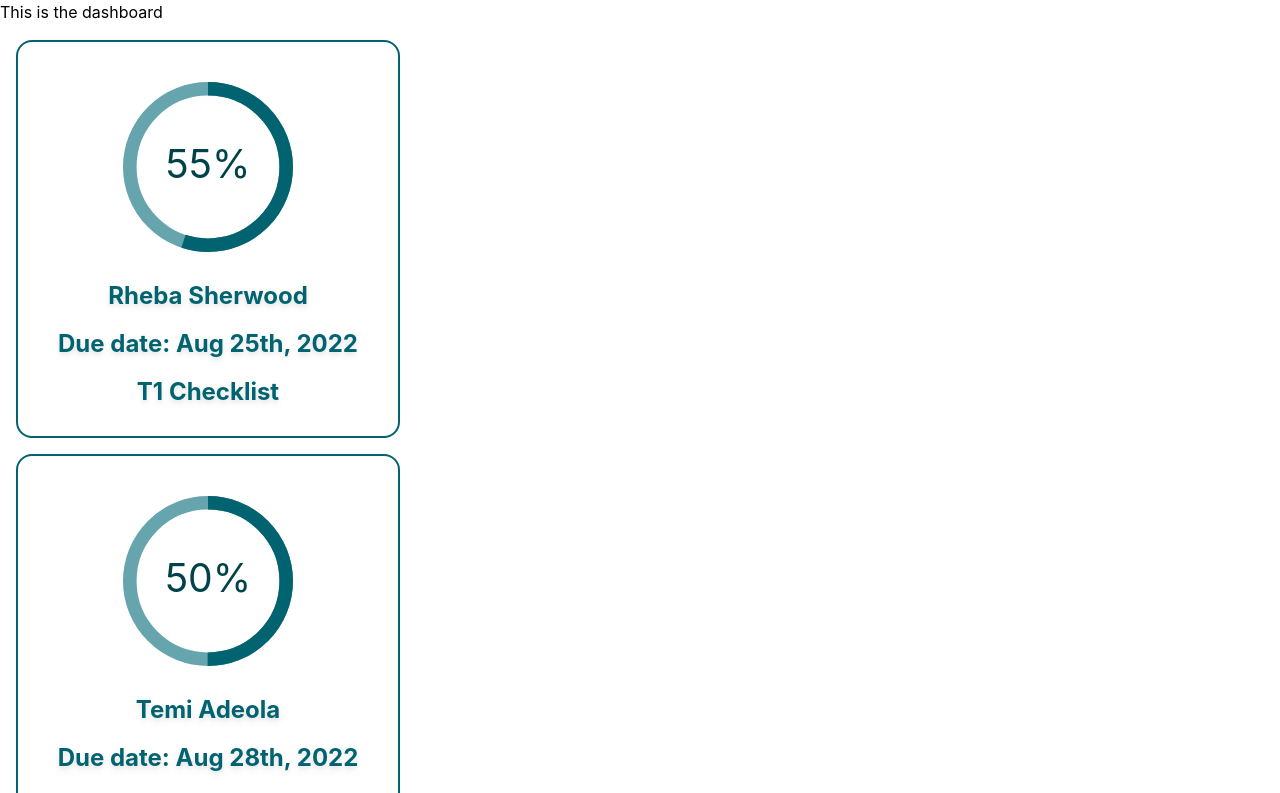
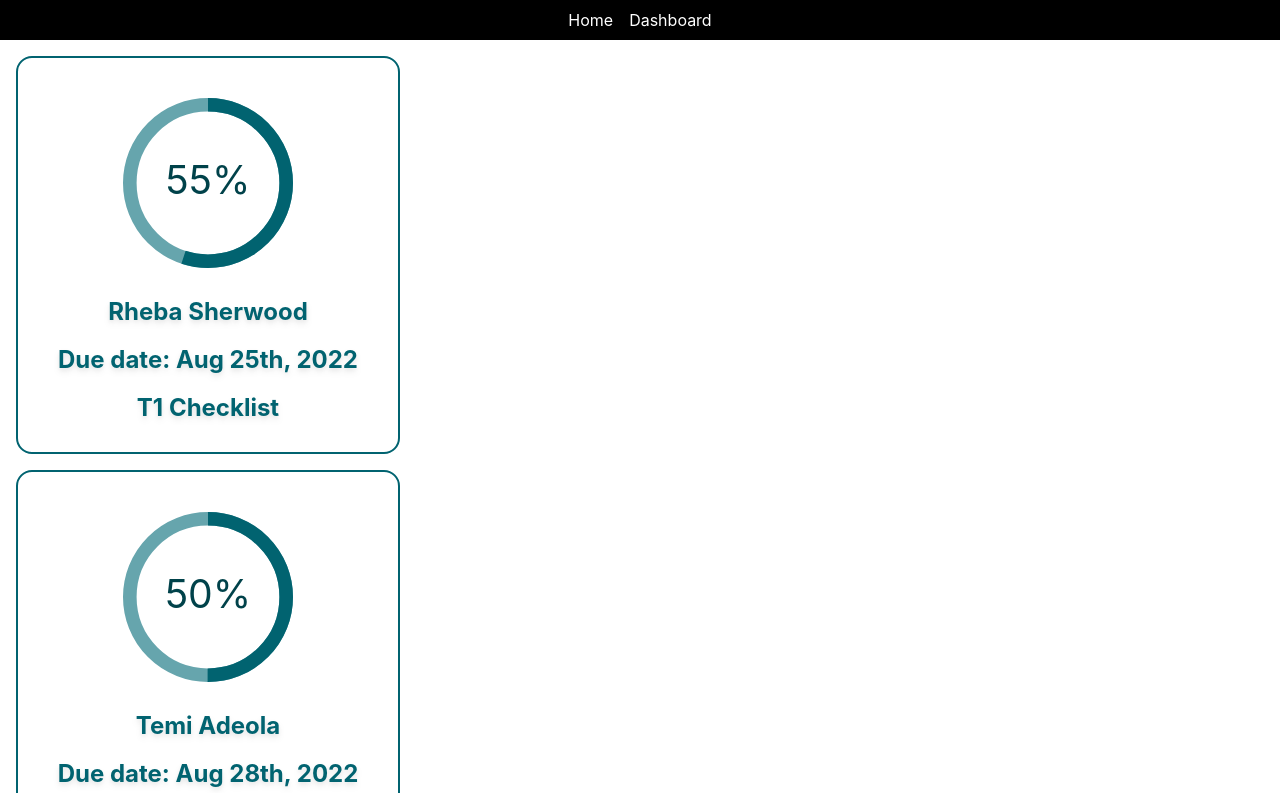
Before and after one commit to esthero3/nextjs-react-challenge, a Next.js app in the folder next/: page /dashboard in a window 1280 px wide. Shown: the top 793 px of the page. Built offline with nearby package versions, Linux system fonts and the light colour scheme.

Commit message:
Added a navbar

```diff
--- /dev/null
+++ b/next/components/Layout.js
@@ -0,0 +1,10 @@
+import Navbar from "./Navbar";
+
+export default function Layout({children}){
+    return (
+        <>
+            <Navbar/>
+            <div> {children} </div>
+        </>
+    )
+}
--- /dev/null
+++ b/next/components/Navbar.js
@@ -0,0 +1,16 @@
+import Link from "next/link";
+
+export default function Navbar() {
+  return (
+    <div className="flex justify-center bg-black h-10 ">
+      <div className="text-white flex justify-center items-center">
+        <Link href="/">
+          <a className="m-2 hover:underline">Home</a>
+        </Link>
+        <Link href="/dashboard">
+          <a className="m-2 hover:underline">Dashboard</a>
+        </Link>
+      </div>
+    </div>
+  );
+}
--- a/next/pages/_app.tsx
+++ b/next/pages/_app.tsx
@@ -1,12 +1,15 @@
 import "../styles/globals.css";
 import type { AppProps } from "next/app";
 import AppPage from "../_pages/AppPage"; //contains the logic of the main _app page
+import Layout from "../components/Layout";
 
 function MyApp({ Component, pageProps }: AppProps) {
   return (
-    <AppPage>
-      <Component {...pageProps} />
-    </AppPage>
+    <Layout>
+      <AppPage>
+        <Component {...pageProps} />
+      </AppPage>
+    </Layout>
   );
 }
 
--- a/next/pages/dashboard.tsx
+++ b/next/pages/dashboard.tsx
@@ -4,7 +4,6 @@ import { DashboardPage } from "../_pages/Admin/DashboardPage";
 export default function Dashboard() {
   return (
     <>
-      <h1>This is the dashboard</h1>
       <DashboardPage />
     </>
   );
```
